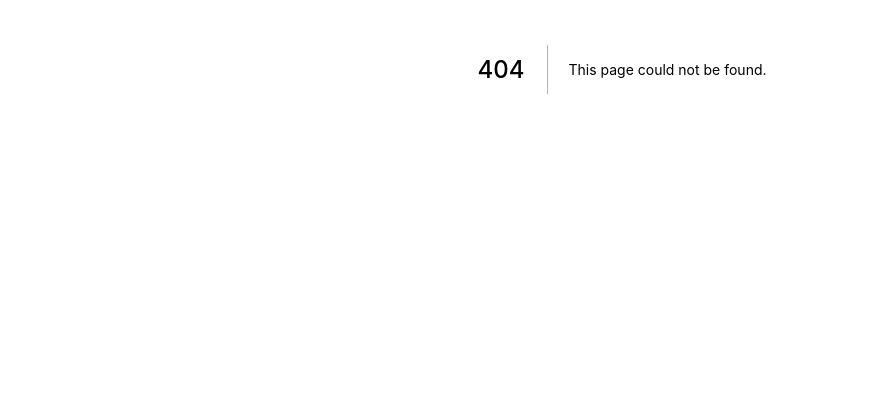
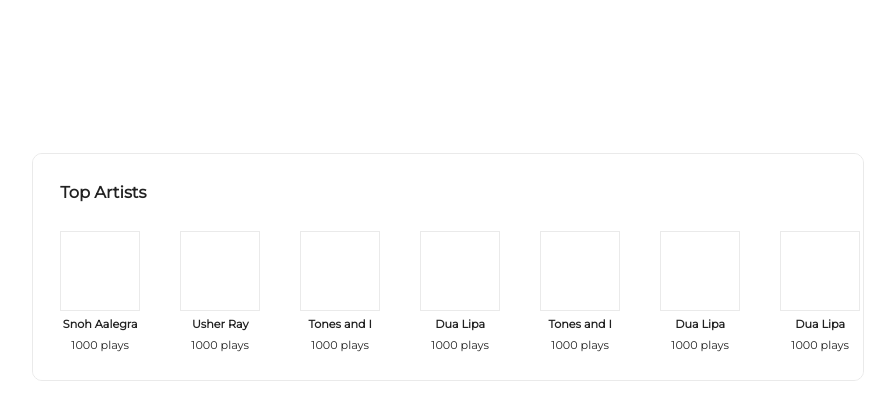
Before and after one commit to ellie1226/lyrixify, a Next.js app: page /TopArtists in a window 1280 px wide. Before the commit this address had no page. Shown: the part 331-750 px from the top of the page, without its empty margins (18-913 px from the left). Built offline with nearby package versions, Linux system fonts and the light colour scheme.

Commit message:
added topartists container

```diff
--- /dev/null
+++ b/pages/TopArtists.jsx
@@ -0,0 +1,53 @@
+import styles from "../styles/Home.module.scss";
+import React from "react";
+
+const dummyObject = [
+  {
+    artist: "Snoh Aalegra",
+    followers: "1000 plays",
+  },
+  {
+    artist: "Usher Ray",
+    followers: "1000 plays",
+  },
+  {
+    artist: "Tones and I",
+    followers: "1000 plays",
+  },
+  {
+    artist: "Dua Lipa",
+    followers: `1000 plays`,
+  },
+  {
+    artist: "Tones and I",
+    followers: "1000 plays",
+  },
+  {
+    artist: "Dua Lipa",
+    followers: `1000 plays`,
+  },
+  {
+    artist: "Dua Lipa",
+    followers: `1000 plays`,
+  },
+];
+
+export default function TopArtists() {
+  return (
+    <div className={styles.horizontal_container}>
+      <h3>Top Artists</h3>
+
+      {dummyObject.length
+        ? dummyObject.map((artist, index) => {
+            return (
+              <div className={styles.horizontal_list} key={index}>
+                <a href="#" className={styles.cover}></a>
+                <h4>{artist.artist}</h4>
+                <p>{artist.followers}</p>
+              </div>
+            );
+          })
+        : null}
+    </div>
+  );
+}
--- a/styles/Home.module.scss
+++ b/styles/Home.module.scss
@@ -24,31 +24,12 @@
 }
 
 .main {
-  padding: 3rem 0;
+  padding: 2rem 0;
   flex: 1;
   display: flex;
   flex-direction: column;
   justify-content: center;
   align-items: center;
-}
-
-.footer {
-  width: 100%;
-  height: 15vh;
-  bottom: 0;
-  position: absolute;
-  font-size: 12px;
-  border-top: 1px solid $border-color;
-  display: flex;
-  justify-content: center;
-  align-items: center;
-  a {
-    width: 20%;
-    display: flex;
-    justify-content: center;
-    align-items: center;
-    flex-grow: 1;
-  }
 }
 
 .title {
@@ -77,7 +58,7 @@
   @include cardDefaults();
   margin-left: auto;
   margin-right: 50px;
-  width: 375px;
+  width: 360px;
   .grid {
     display: grid;
     grid-template-columns: 20px 40px auto 50px;
@@ -103,38 +84,56 @@
   }
 }
 
-
-// .grid {
-//   display: flex;
-//   max-width: 800px;
-//   margin-top: 3rem;
-//   .card {
-//     @include cardDefaults();
-//     width: 450px;
-//     .content {
-//       display: flex;
-//       align-items: center;
-//       padding: 20px 0px
-//     }
-//     a {
-//       padding: 10px 25px;
-//       font-size: 1rem;
-//       line-height: 1.5;
-//     }
-//     .column_order {
-//       margin-right: auto;
-//     }
-//   }
-// }
-
 .horizontal_container {
   @include cardDefaults();
-  width: 70%;
+  position: absolute;
+  display: grid;
+  gap: 40px;
+  grid-auto-flow: column;
+  left: 50px;
+  bottom: 11vh;
+  width: 65%;
   height: auto;
+  overflow-x: scroll;
   .horizontal_list {
-    margin-top: 20px;
+    display: grid;
+    margin-top: 50px;
+    gap: 5px;
+    justify-items: center;
+    align-items: center;
+  }
+  h3 {
+    position: absolute;
+    padding: 1.7rem;
+  }
+  p,
+  h4 {
+    font-size: .7rem;
+  }
+  .cover {
+    width: 80px;
+    height: 80px;
+    border: 1px solid $border-color;
+    background-color: $background-color;
+  }
+}
+
+.footer {
+  width: 100%;
+  height: 10vh;
+  bottom: 0;
+  position: absolute;
+  font-size: 12px;
+  border-top: 1px solid $border-color;
+  display: flex;
+  justify-content: center;
+  align-items: center;
+  a {
+    width: 20%;
     display: flex;
-    justify-content: space-between;
+    justify-content: center;
+    align-items: center;
+    flex-grow: 1;
   }
 }
 
--- a/styles/globals.scss
+++ b/styles/globals.scss
@@ -23,7 +23,8 @@
 .logo {
   cursor: pointer;
   margin-right: 115px;
-  margin-left: 50px
+  margin-left: 50px;
+  color: $primary-color;
 }
 
 a {
```
Also changed, not shown: pages/TopTracks.jsx (+12 -0 lines), pages/index.jsx (+2 -13 lines).
